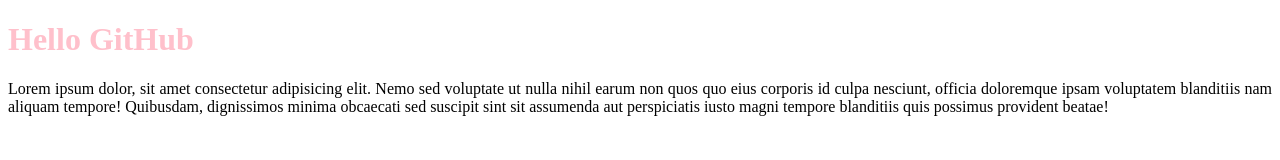
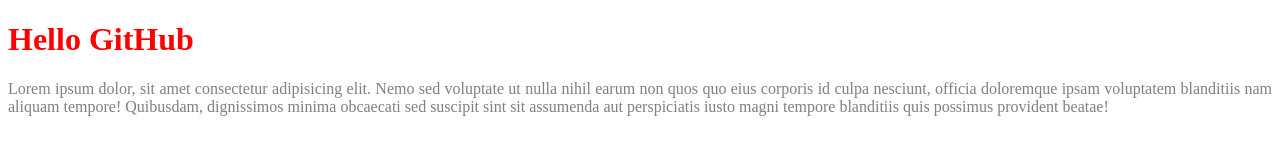
Before and after one commit to irinaaksenova1602/demo-repo, a plain HTML site: page index.html in a window 1280 px wide. Drawn offline with Linux system fonts and the light colour scheme.

Commit message:
Revert "fix color"
This reverts commit 44388fb730d45fb37701514d471b3e02a99dcb66.

```diff
--- a/assets/css/style.css
+++ b/assets/css/style.css
@@ -1,7 +1,7 @@
 h1 {
-  color: pink;
+  color: red;
 }
 p {
   text-align: justify;
-  color: black;
+  color: gray;
 }
```
